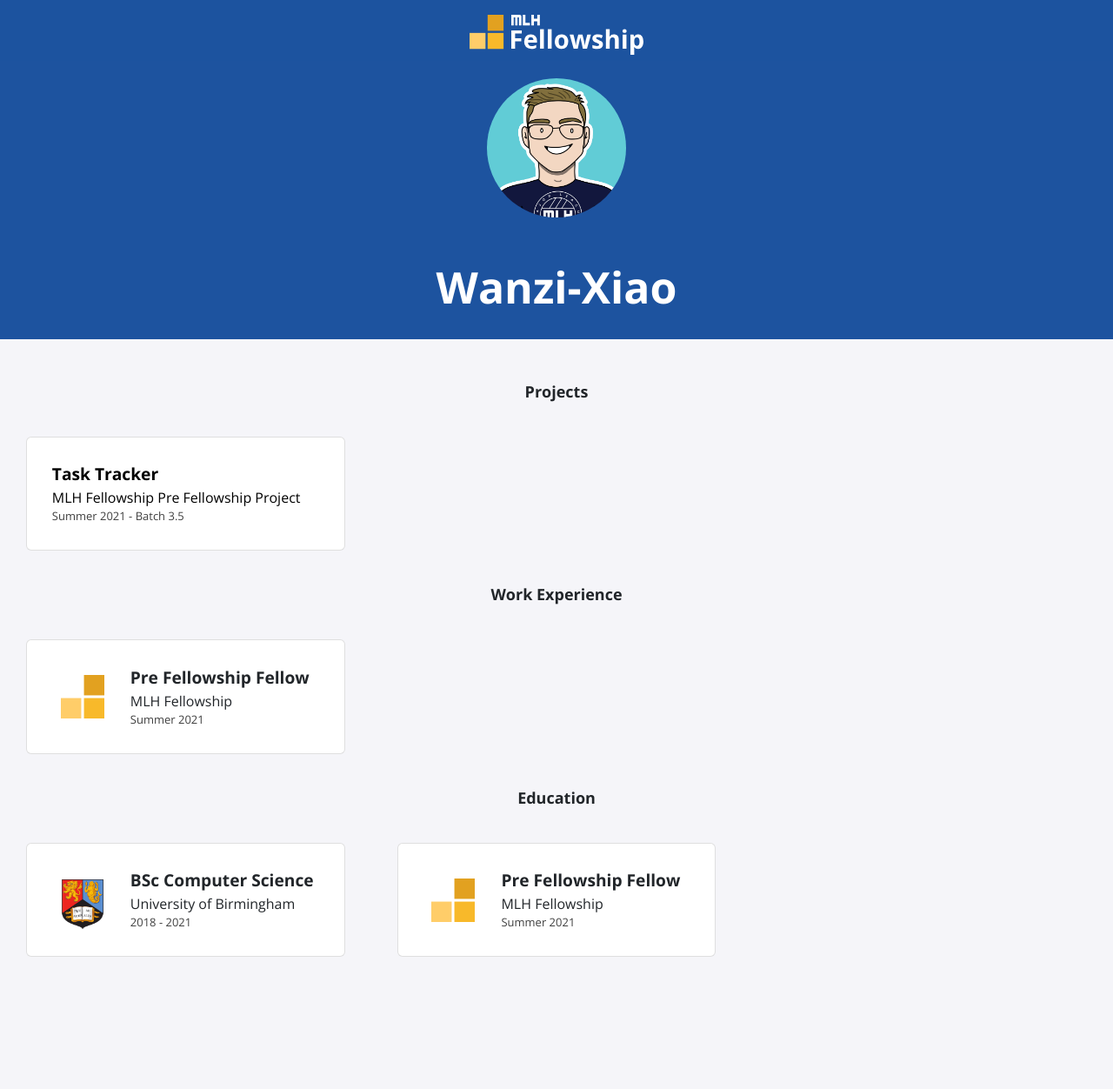
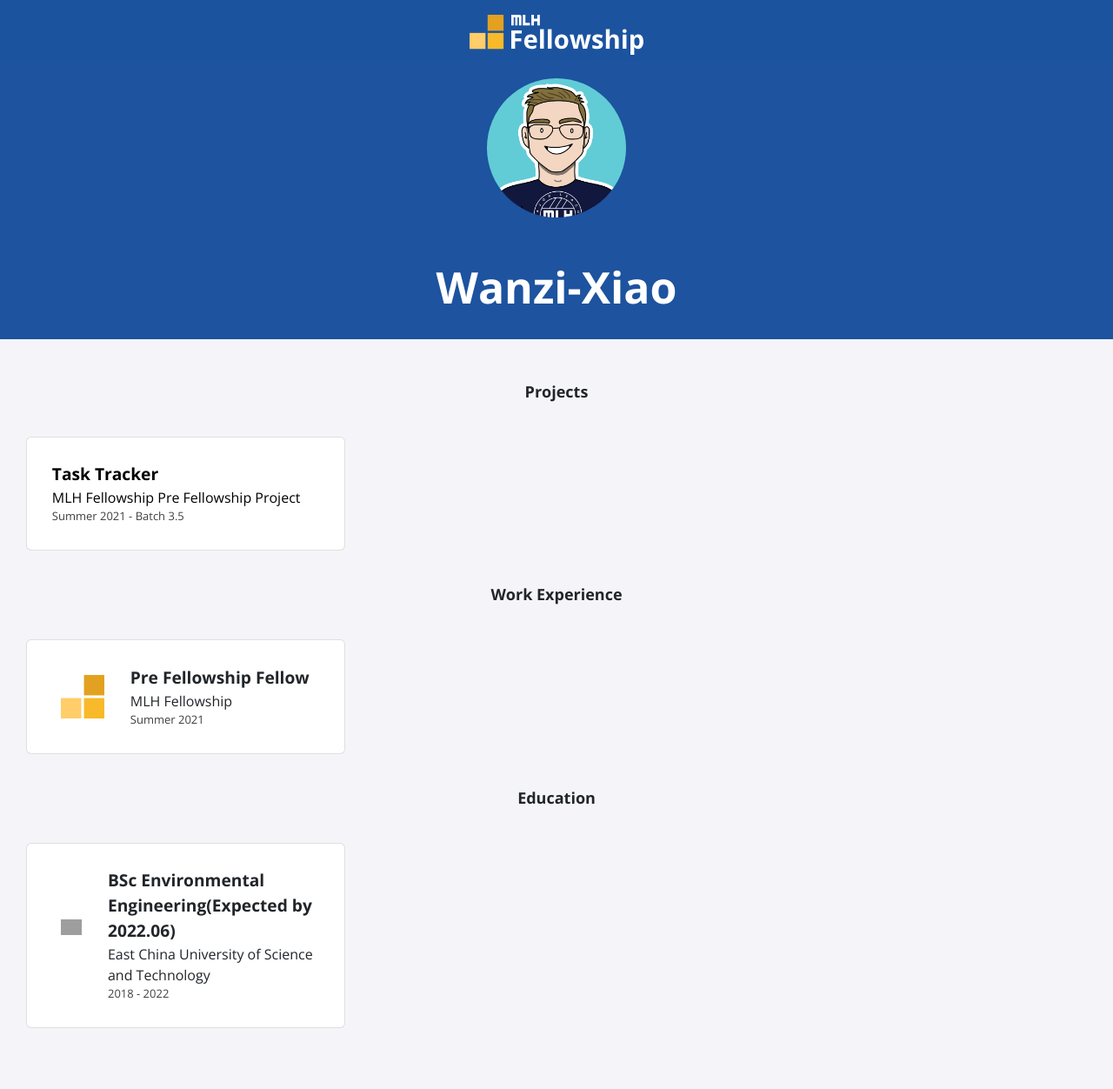
Before and after one commit to Viiio-x/Viiio-x.github.io, a Jekyll site: the page built from index.html, in a window 1280 px wide. Shown: the whole page at 87% size. Built offline with Jekyll 4.4.1, drawn with Linux system fonts in a browser that asks for light colours; nearby versions of some CDN libraries; before the commit the page ends 1170 px from its top, so only the background shows below that; grey boxes are pictures that could not be loaded.

Commit message:
Update education.yml

```diff
--- a/_data/education.yml
+++ b/_data/education.yml
@@ -1,9 +1,4 @@
-- course: BSc Computer Science
-  institute: University of Birmingham
-  dates: 2018 - 2021
-  logo: uob.png
-
-- course: Pre Fellowship Fellow
-  institute: MLH Fellowship
-  dates: Summer 2021
-  logo: fellowship.svg
+- course: BSc Environmental Engineering(Expected by 2022.06)
+  institute: East China University of Science and Technology
+  dates: 2018 - 2022
+  logo: 300px-ECUST_New_Logo.png
```
